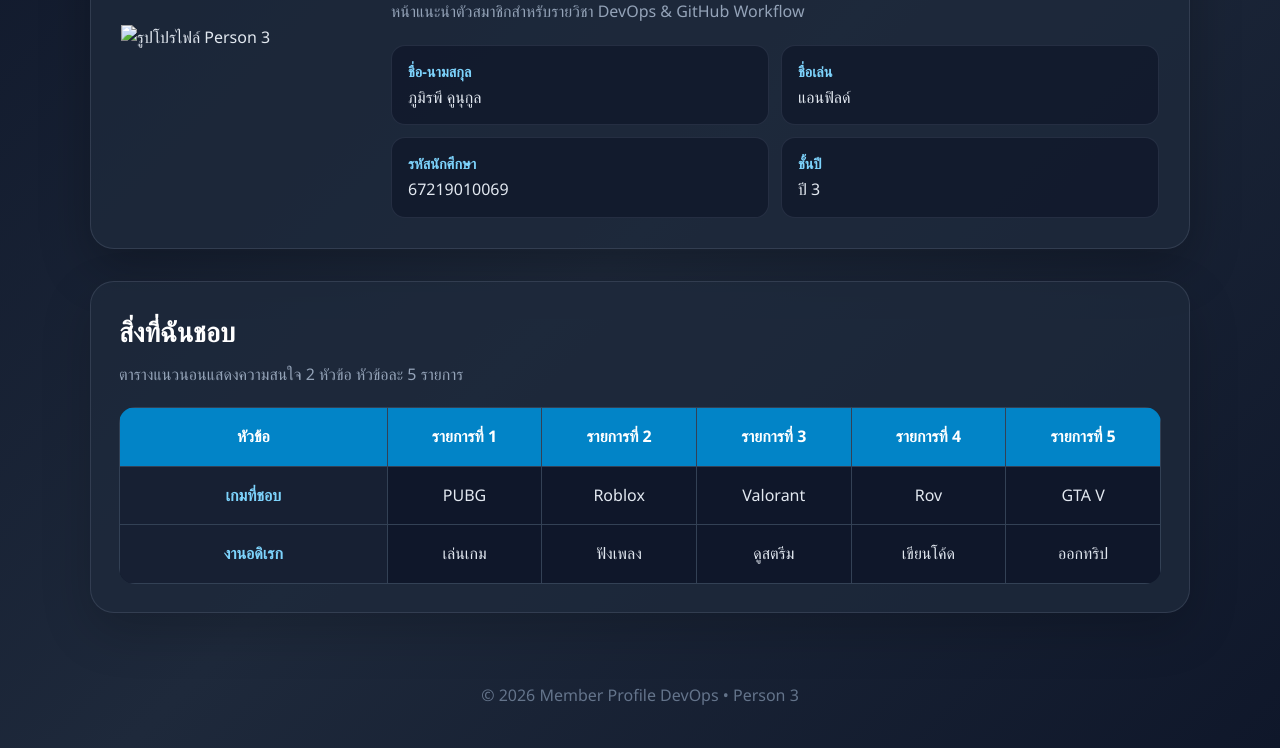
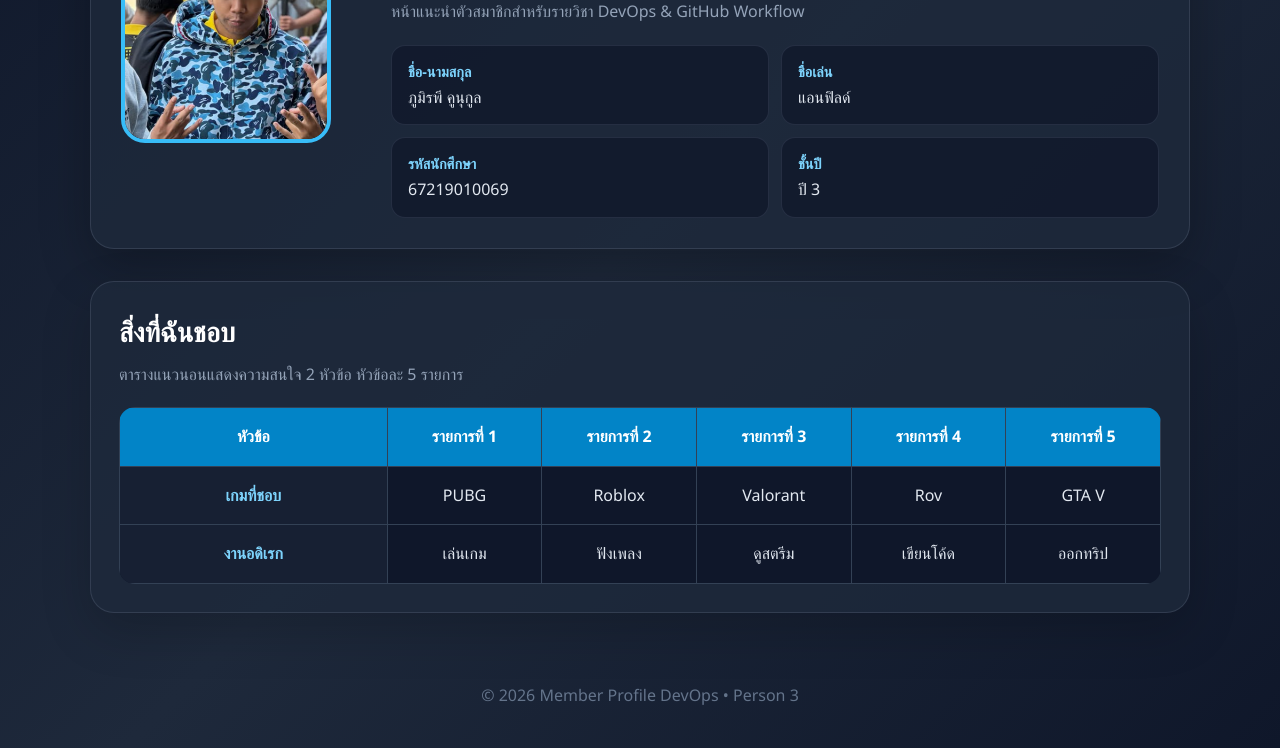
Before and after one commit to yanapat1705-tech/member-profile-devops, a plain HTML site: page person3.html in a window 1280 px wide. Shown: the part 284-1032 px from the top of the page. Drawn offline with Linux system fonts and the light colour scheme.

Commit message:
Update person3.html

```diff
--- a/person3.html
+++ b/person3.html
@@ -236,7 +236,7 @@
 
   <main class="container">
     <section class="profile-card">
-      <img class="3.png" src="images/person1-profile.svg" alt="รูปโปรไฟล์ Person 3" />
+      <img class="profile-img" src="3.png" alt="รูปโปรไฟล์ Person 3" />
 
       <div>
         <span class="tag">PERSON 3 • MEMBER PROFILE</span>
```
